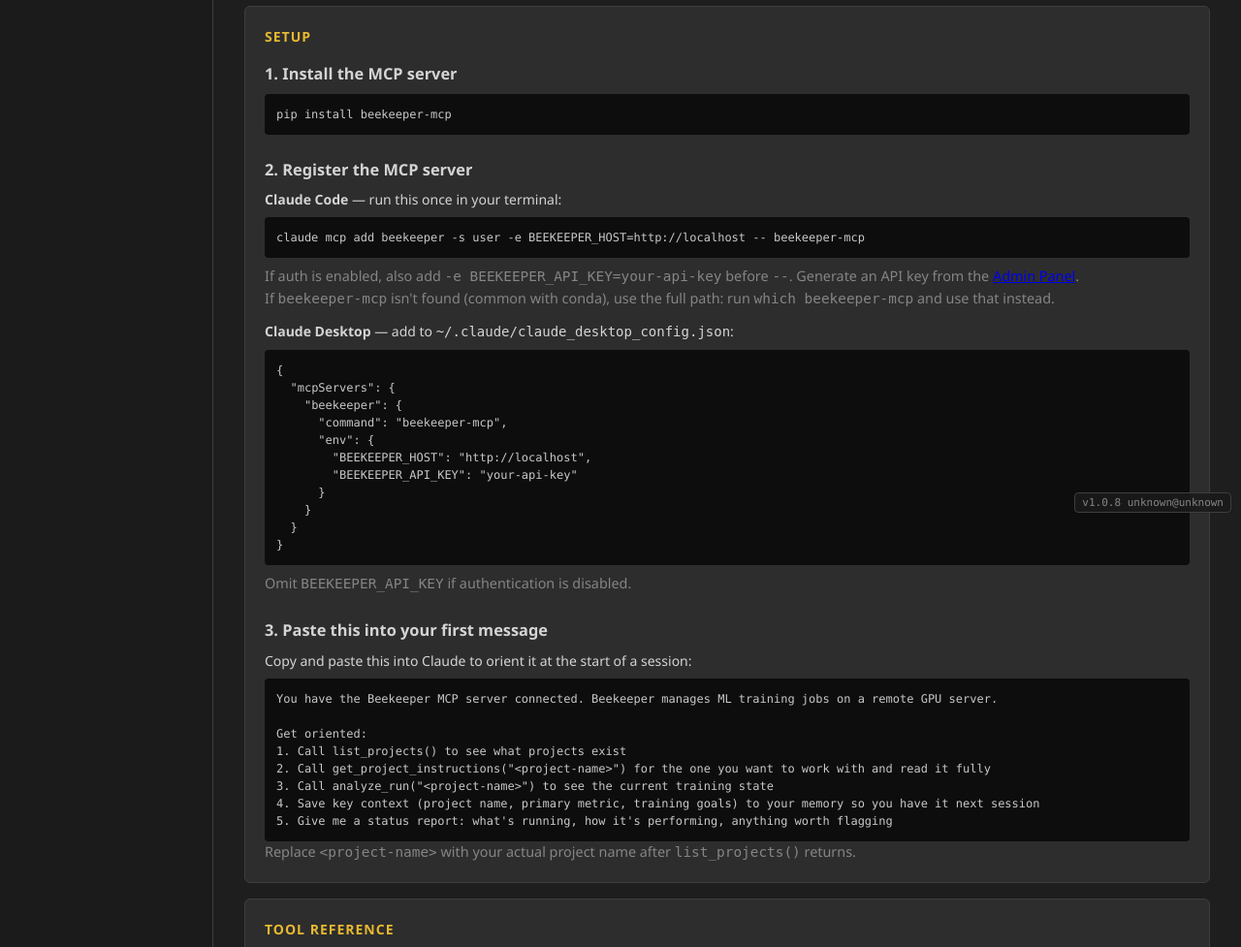
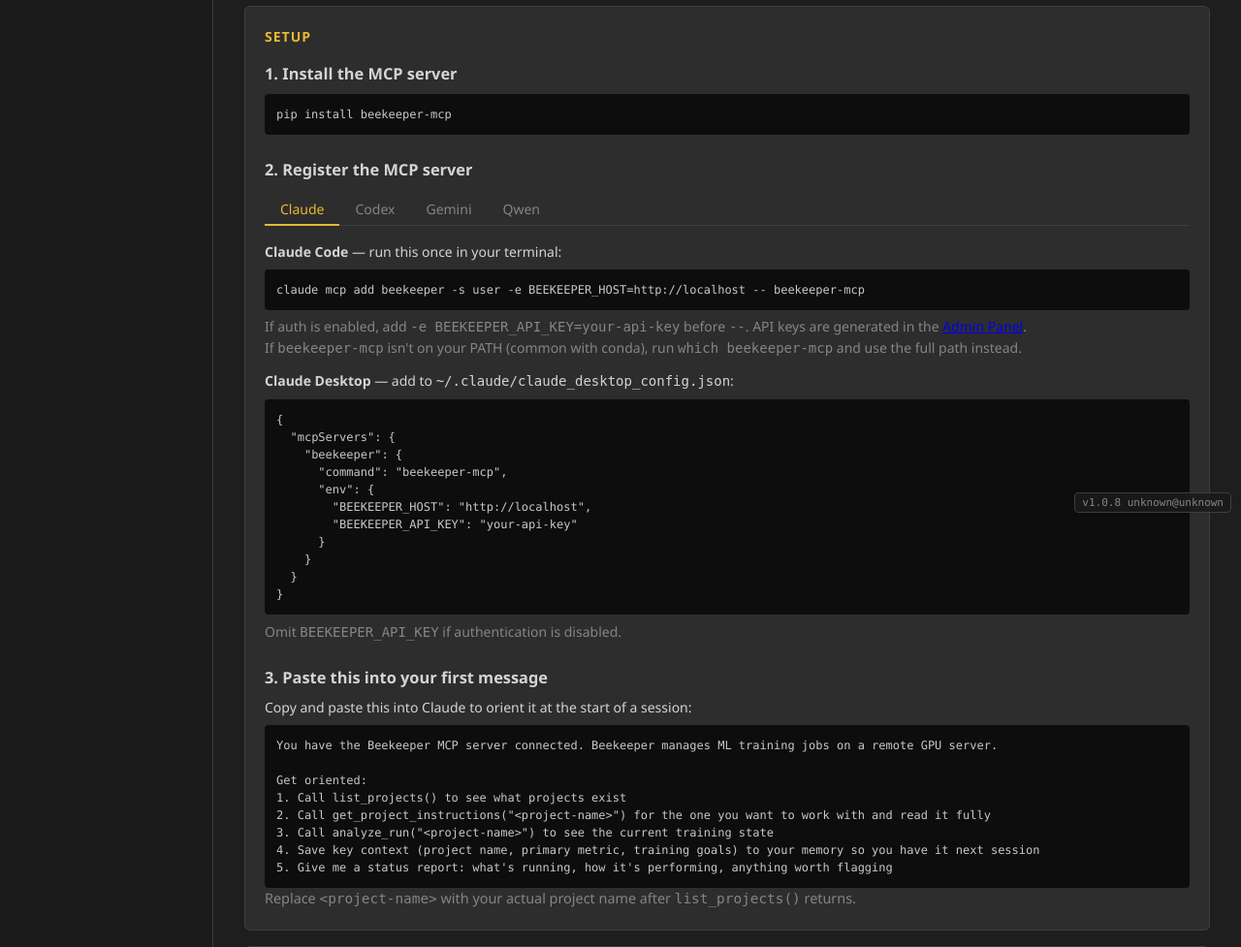
Before and after one commit to bobcowher/beekeeper, a Flask app: page /api/v1/mcp in a window 1280 px wide. Shown: the part 263-1240 px from the top of the page at 97% size. Run offline with Flask 3, Linux system fonts and the light colour scheme; some libraries are stand-ins or nearby versions.

Commit message:
feat: add agent tabs to MCP registration section
Claude, Codex, Gemini, and Qwen tabs with correct config formats:
- Claude: CLI command + Desktop JSON (existing content reorganized)
- Codex: TOML block for ~/.codex/config.toml
- Gemini: JSON block for ~/.gemini/settings.json
- Qwen: JSON block for ~/.qwen/settings.json

```diff
--- a/static/css/style.css
+++ b/static/css/style.css
@@ -1742,3 +1742,32 @@
 .branch-picker.open {
     display: flex;
 }
+
+/* Agent tabs (MCP setup page) */
+.tab-bar {
+    display: flex;
+    border-bottom: 1px solid var(--border);
+    margin-bottom: 1rem;
+}
+
+.tab-btn {
+    padding: 0.4rem 1rem;
+    background: none;
+    border: none;
+    border-bottom: 2px solid transparent;
+    color: var(--text-secondary);
+    cursor: pointer;
+    font-size: 0.875rem;
+    font-family: var(--font-sans);
+    margin-bottom: -1px;
+    transition: color 0.15s;
+}
+
+.tab-btn:hover {
+    color: var(--text-primary);
+}
+
+.tab-btn.active {
+    color: var(--accent);
+    border-bottom-color: var(--accent);
+}
--- a/templates/mcp.html
+++ b/templates/mcp.html
@@ -28,20 +28,26 @@
     <h3 style="margin-top: 1rem; margin-bottom: 0.5rem;">1. Install the MCP server</h3>
     <pre class="api-examples">pip install beekeeper-mcp</pre>
 
-    <h3 style="margin-top: 1.5rem; margin-bottom: 0.5rem;">2. Register the MCP server</h3>
-    <p style="margin-bottom: 0.5rem;">
-        <strong>Claude Code</strong> — run this once in your terminal:
-    </p>
-    <pre class="api-examples">claude mcp add beekeeper -s user -e BEEKEEPER_HOST=http://{{ request.host }} -- beekeeper-mcp</pre>
-    <p style="margin-top: 0.5rem; margin-bottom: 0.75rem; font-size: 0.9rem; color: var(--text-secondary);">
-        If auth is enabled, also add <code>-e BEEKEEPER_API_KEY=your-api-key</code> before <code>--</code>.
-        Generate an API key from the <a href="{{ url_for('admin.index') }}">Admin Panel</a>.<br>
-        If <code>beekeeper-mcp</code> isn't found (common with conda), use the full path: run <code>which beekeeper-mcp</code> and use that instead.
-    </p>
-    <p style="margin-bottom: 0.5rem;">
-        <strong>Claude Desktop</strong> — add to <code>~/.claude/claude_desktop_config.json</code>:
-    </p>
-    <pre class="api-examples">{
+    <h3 style="margin-top: 1.5rem; margin-bottom: 0.75rem;">2. Register the MCP server</h3>
+
+    <div id="mcp-register">
+        <div class="tab-bar">
+            <button class="tab-btn active" onclick="switchMcpTab(this, 'claude')">Claude</button>
+            <button class="tab-btn" onclick="switchMcpTab(this, 'codex')">Codex</button>
+            <button class="tab-btn" onclick="switchMcpTab(this, 'gemini')">Gemini</button>
+            <button class="tab-btn" onclick="switchMcpTab(this, 'qwen')">Qwen</button>
+        </div>
+
+        <div id="mcp-tab-claude" class="tab-panel">
+            <p style="margin-bottom: 0.5rem;"><strong>Claude Code</strong> — run this once in your terminal:</p>
+            <pre class="api-examples">claude mcp add beekeeper -s user -e BEEKEEPER_HOST=http://{{ request.host }} -- beekeeper-mcp</pre>
+            <p style="margin-top: 0.4rem; margin-bottom: 0.75rem; font-size: 0.875rem; color: var(--text-secondary);">
+                If auth is enabled, add <code>-e BEEKEEPER_API_KEY=your-api-key</code> before <code>--</code>.
+                API keys are generated in the <a href="{{ url_for('admin.index') }}">Admin Panel</a>.<br>
+                If <code>beekeeper-mcp</code> isn't on your PATH (common with conda), run <code>which beekeeper-mcp</code> and use the full path instead.
+            </p>
+            <p style="margin-bottom: 0.5rem;"><strong>Claude Desktop</strong> — add to <code>~/.claude/claude_desktop_config.json</code>:</p>
+            <pre class="api-examples">{
   "mcpServers": {
     "beekeeper": {
       "command": "beekeeper-mcp",
@@ -52,9 +58,64 @@
     }
   }
 }</pre>
-    <p style="margin-top: 0.5rem; font-size: 0.9rem; color: var(--text-secondary);">
-        Omit <code>BEEKEEPER_API_KEY</code> if authentication is disabled.
-    </p>
+            <p style="margin-top: 0.4rem; font-size: 0.875rem; color: var(--text-secondary);">
+                Omit <code>BEEKEEPER_API_KEY</code> if authentication is disabled.
+            </p>
+        </div>
+
+        <div id="mcp-tab-codex" class="tab-panel" style="display:none">
+            <p style="margin-bottom: 0.5rem;">Add to <code>~/.codex/config.toml</code>:</p>
+            <pre class="api-examples">[mcp_servers.beekeeper]
+command = "beekeeper-mcp"
+
+[mcp_servers.beekeeper.env]
+BEEKEEPER_HOST = "http://{{ request.host }}"
+BEEKEEPER_API_KEY = "your-api-key"</pre>
+            <p style="margin-top: 0.4rem; font-size: 0.875rem; color: var(--text-secondary);">
+                Omit <code>BEEKEEPER_API_KEY</code> if authentication is disabled.
+                If <code>beekeeper-mcp</code> isn't on your PATH, use the full path as the <code>command</code> value.
+            </p>
+        </div>
+
+        <div id="mcp-tab-gemini" class="tab-panel" style="display:none">
+            <p style="margin-bottom: 0.5rem;">Add to <code>~/.gemini/settings.json</code>:</p>
+            <pre class="api-examples">{
+  "mcpServers": {
+    "beekeeper": {
+      "command": "beekeeper-mcp",
+      "env": {
+        "BEEKEEPER_HOST": "http://{{ request.host }}",
+        "BEEKEEPER_API_KEY": "your-api-key"
+      }
+    }
+  }
+}</pre>
+            <p style="margin-top: 0.4rem; font-size: 0.875rem; color: var(--text-secondary);">
+                Restart Gemini CLI after saving.
+                Omit <code>BEEKEEPER_API_KEY</code> if authentication is disabled.
+                If <code>beekeeper-mcp</code> isn't on your PATH, use the full path as the <code>command</code> value.
+            </p>
+        </div>
+
+        <div id="mcp-tab-qwen" class="tab-panel" style="display:none">
+            <p style="margin-bottom: 0.5rem;">Add to <code>~/.qwen/settings.json</code>:</p>
+            <pre class="api-examples">{
+  "mcpServers": {
+    "beekeeper": {
+      "command": "beekeeper-mcp",
+      "env": {
+        "BEEKEEPER_HOST": "http://{{ request.host }}",
+        "BEEKEEPER_API_KEY": "your-api-key"
+      }
+    }
+  }
+}</pre>
+            <p style="margin-top: 0.4rem; font-size: 0.875rem; color: var(--text-secondary);">
+                Omit <code>BEEKEEPER_API_KEY</code> if authentication is disabled.
+                If <code>beekeeper-mcp</code> isn't on your PATH, use the full path as the <code>command</code> value.
+            </p>
+        </div>
+    </div>
 
     <h3 style="margin-top: 1.5rem; margin-bottom: 0.5rem;">3. Paste this into your first message</h3>
     <p style="margin-bottom: 0.5rem;">Copy and paste this into Claude to orient it at the start of a session:</p>
@@ -221,3 +282,15 @@
 start_training("my-project")</pre>
 </section>
 {% endblock %}
+
+{% block scripts %}
+<script>
+function switchMcpTab(btn, name) {
+    var wrap = document.getElementById('mcp-register');
+    wrap.querySelectorAll('.tab-panel').forEach(function(el) { el.style.display = 'none'; });
+    wrap.querySelectorAll('.tab-btn').forEach(function(el) { el.classList.remove('active'); });
+    document.getElementById('mcp-tab-' + name).style.display = '';
+    btn.classList.add('active');
+}
+</script>
+{% endblock %}
```
